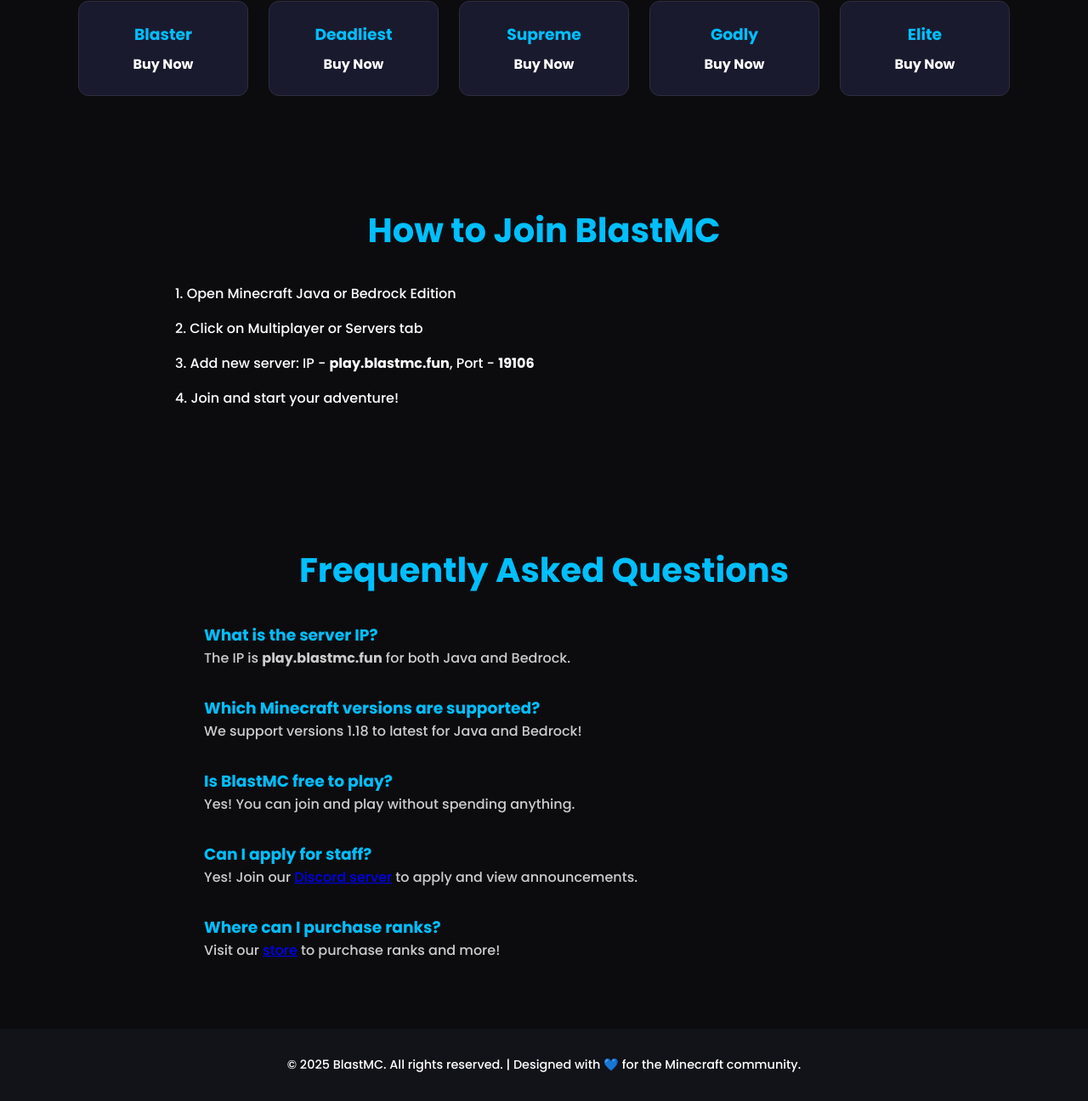
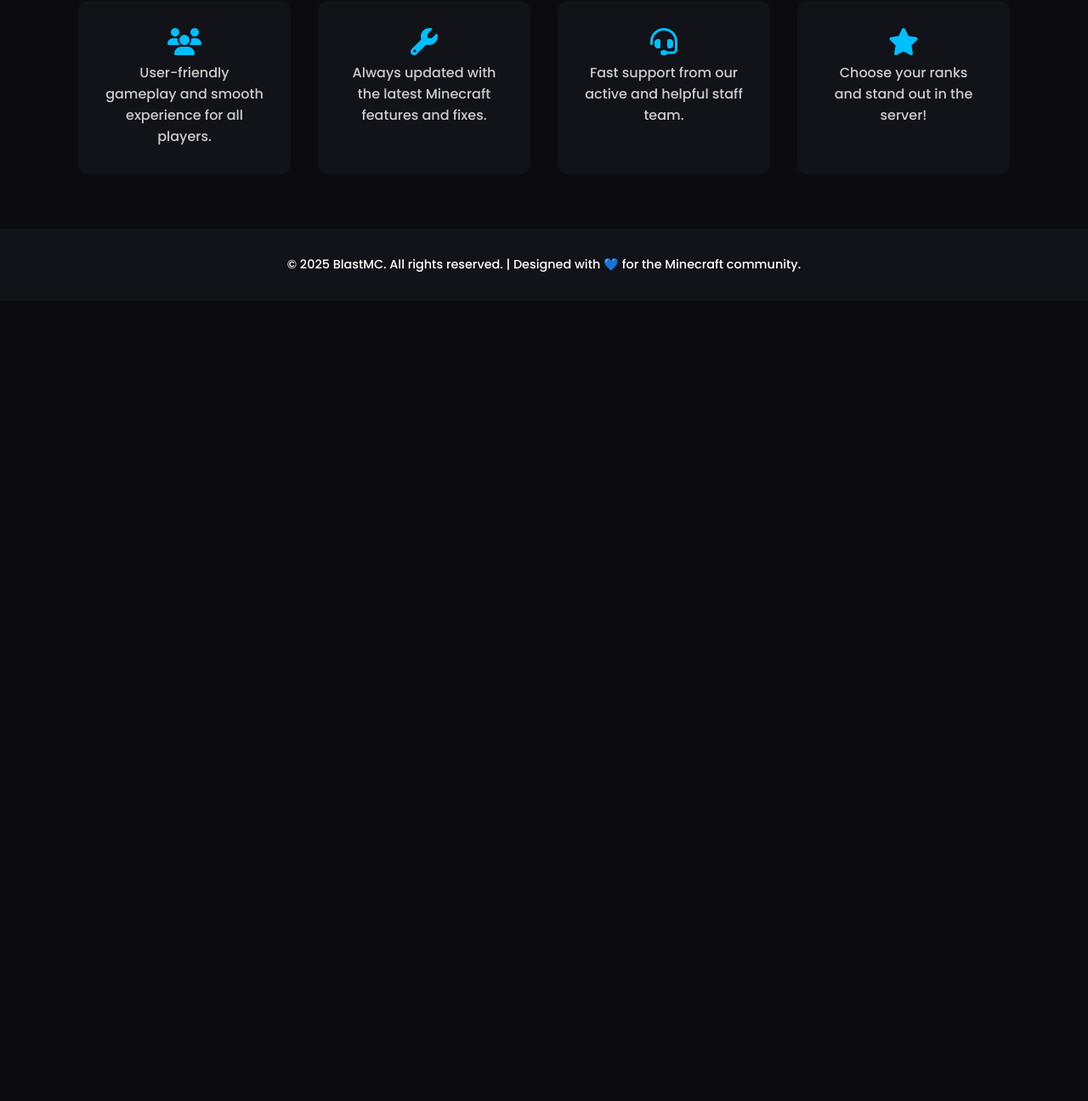
Before and after one commit to Azhaan4130/mc-server, a plain HTML site: page index.html in a window 1280 px wide. Shown: the part 1070-2366 px from the top of the page at 85% size. After the commit the page ends 1424 px from the top, so only its background shows below. Drawn offline with nearby package versions, Linux system fonts and the light colour scheme.

Commit message:
Update index.html

```diff
--- a/index.html
+++ b/index.html
@@ -5,26 +5,15 @@
   <title>BlastMC | Home</title>
   <link rel="stylesheet" href="https://cdnjs.cloudflare.com/ajax/libs/font-awesome/6.5.0/css/all.min.css" />
   <link href="https://fonts.googleapis.com/css2?family=Poppins:wght@300;500;700&display=swap" rel="stylesheet">
-  <link href="https://unpkg.com/aos@2.3.1/dist/aos.css" rel="stylesheet" />
   <style>
     * {margin: 0; padding: 0; box-sizing: border-box; font-family: 'Poppins', sans-serif;}
-    body {background-color: #0c0c0f; color: white; overflow-x: hidden; transition: background 0.3s, color 0.3s;}
+    body {background-color: #0c0c0f; color: white; overflow-x: hidden;}
     header {background-color: #121219; padding: 1.5rem 3rem; display: flex; align-items: center; justify-content: space-between;}
     .logo img {height: 60px;}
     nav a {margin: 0 15px; color: white; text-decoration: none; font-weight: 500; transition: 0.3s;}
     nav a:hover {color: #00bfff;}
-    .banner {
-      position: relative;
-      width: 100%;
-      height: 100vh;
-      background: url('https://raw.githubusercontent.com/Azhaan4130/mc-server/refs/heads/main/Picsart_25-06-02_22-50-10-761.jpg') center center/cover no-repeat;
-      display: flex;
-      align-items: center;
-      justify-content: center;
-      text-align: center;
-      padding: 2rem;
-    }
-    .banner-content {z-index: 1; max-width: 800px; background-color: rgba(0,0,0,0.6); padding: 2rem; border-radius: 1rem;}
+    .banner {position: relative; width: 100%; height: 100vh; background: linear-gradient(to bottom right, #1a1a2e, #16213e); display: flex; align-items: center; justify-content: center; text-align: center; padding: 2rem;}
+    .banner-content {z-index: 1; max-width: 800px;}
     .banner-content h1 {font-size: 4rem; margin-bottom: 1rem; background: linear-gradient(90deg, #00bfff, #1e90ff); -webkit-background-clip: text; -webkit-text-fill-color: transparent;}
     .banner-content p {font-size: 1.3rem; color: #ccc; margin-bottom: 2rem;}
     .btn-group {display: flex; justify-content: center; gap: 1rem; flex-wrap: wrap;}
@@ -35,19 +24,13 @@
     .discord-btn:hover {background: #4752c4;}
     section {padding: 4rem 2rem; text-align: center;}
     .section-title {font-size: 2.5rem; margin-bottom: 1rem; color: #00bfff;}
-    .faq {max-width: 800px; margin: 0 auto; text-align: left;}
-    .faq h3 {color: #00bfff; margin-top: 2rem;}
-    .faq p {color: #ccc; margin-bottom: 1rem;}
-    .steps {max-width: 900px; margin: 2rem auto; text-align: left;}
-    .steps ol {list-style: decimal inside; padding-left: 1rem;}
-    .steps li {margin-bottom: 1rem;}
+    .features {display: flex; flex-wrap: wrap; justify-content: center; gap: 2rem; margin-top: 2rem;}
+    .feature-box {background-color: #121219; padding: 2rem; border-radius: 12px; width: 250px; text-align: center; transition: 0.3s;}
+    .feature-box:hover {transform: translateY(-5px); box-shadow: 0 4px 15px rgba(0, 191, 255, 0.2);}
+    .feature-box i {font-size: 2rem; margin-bottom: 0.5rem; color: #00bfff;}
+    .feature-box p {color: #ccc; font-size: 1rem;}
     .footer {background-color: #121219; text-align: center; padding: 2rem; font-size: 0.9rem;}
     .footer a {color: #00bfff; text-decoration: none;}
-    .store-items {display: flex; flex-wrap: wrap; justify-content: center; gap: 1.5rem; margin-top: 2rem;}
-    .store-item {background: #1a1a2e; border: 1px solid #2e2e3e; padding: 1.5rem; border-radius: 12px; width: 200px; transition: transform 0.3s, box-shadow 0.3s;}
-    .store-item:hover {transform: translateY(-5px); box-shadow: 0 0 10px #00bfff;}
-    .store-item h3 {margin-bottom: 0.5rem; color: #00bfff;}
-    .store-item a {text-decoration: none; color: white; display: block; margin-top: 0.5rem; font-weight: bold;}
     @media (max-width: 768px) {
       header {flex-direction: column; gap: 1rem;}
       .banner-content h1 {font-size: 2.5rem;}
@@ -58,9 +41,7 @@
 <body>
   <header>
     <div class="logo">
-      <a href="index.html">
-        <img src="https://raw.githubusercontent.com/Azhaan4130/mc-server/refs/heads/main/Picsart_25-05-16_16-10-32-479.jpg" alt="BlastMC Logo">
-      </a>
+      <img src="https://raw.githubusercontent.com/Azhaan4130/mc-server/refs/heads/main/Picsart_25-05-16_16-10-32-479.jpg" alt="BlastMC Logo">
     </div>
     <nav>
       <a href="index.html">Home</a>
@@ -69,7 +50,7 @@
       <a href="https://discord.gg/blastmc" target="_blank">Discord</a>
     </nav>
   </header>  <div class="banner">
-    <div class="banner-content" data-aos="fade-up">
+    <div class="banner-content">
       <h1>Welcome to BlastMC</h1>
       <p>Experience high-quality Minecraft gameplay including Lifesteal, FFA, and more on our powerful Velocity network.</p>
       <div class="btn-group">
@@ -77,60 +58,28 @@
         <a href="https://discord.gg/blastmc" class="discord-btn" target="_blank">Join Discord</a>
       </div>
     </div>
-  </div>  <section data-aos="zoom-in">
-    <h2 class="section-title">Ranks & Coins</h2>
-    <div class="store-items">
-      <div class="store-item">
-        <h3>Blaster</h3>
-        <a href="https://store.blastmc.fun">Buy Now</a>
+  </div>  <section>
+    <h2 class="section-title">What is BlastMC?</h2>
+    <div class="features">
+      <div class="feature-box">
+        <i class="fa-solid fa-users"></i>
+        <p>User-friendly gameplay and smooth experience for all players.</p>
       </div>
-      <div class="store-item">
-        <h3>Deadliest</h3>
-        <a href="https://store.blastmc.fun">Buy Now</a>
+      <div class="feature-box">
+        <i class="fa-solid fa-wrench"></i>
+        <p>Always updated with the latest Minecraft features and fixes.</p>
       </div>
-      <div class="store-item">
-        <h3>Supreme</h3>
-        <a href="https://store.blastmc.fun">Buy Now</a>
+      <div class="feature-box">
+        <i class="fa-solid fa-headset"></i>
+        <p>Fast support from our active and helpful staff team.</p>
       </div>
-      <div class="store-item">
-        <h3>Godly</h3>
-        <a href="https://store.blastmc.fun">Buy Now</a>
-      </div>
-      <div class="store-item">
-        <h3>Elite</h3>
-        <a href="https://store.blastmc.fun">Buy Now</a>
+      <div class="feature-box">
+        <i class="fa-solid fa-star"></i>
+        <p>Choose your ranks and stand out in the server!</p>
       </div>
     </div>
-  </section>  <section data-aos="fade-up">
-    <h2 class="section-title">How to Join BlastMC</h2>
-    <div class="steps">
-      <ol>
-        <li>Open Minecraft Java or Bedrock Edition</li>
-        <li>Click on Multiplayer or Servers tab</li>
-        <li>Add new server: IP - <strong>play.blastmc.fun</strong>, Port - <strong>19106</strong></li>
-        <li>Join and start your adventure!</li>
-      </ol>
-    </div>
-  </section>  <section data-aos="fade-up">
-    <h2 class="section-title">Frequently Asked Questions</h2>
-    <div class="faq">
-      <h3>What is the server IP?</h3>
-      <p>The IP is <strong>play.blastmc.fun</strong> for both Java and Bedrock.</p><h3>Which Minecraft versions are supported?</h3>
-  <p>We support versions 1.18 to latest for Java and Bedrock!</p>
-
-  <h3>Is BlastMC free to play?</h3>
-  <p>Yes! You can join and play without spending anything.</p>
-
-  <h3>Can I apply for staff?</h3>
-  <p>Yes! Join our <a href="https://discord.gg/blastmc" target="_blank">Discord server</a> to apply and view announcements.</p>
-
-  <h3>Where can I purchase ranks?</h3>
-  <p>Visit our <a href="https://store.blastmc.fun" target="_blank">store</a> to purchase ranks and more!</p>
-</div>
-
-  </section>  <footer class="footer">
+  </section>  <!-- Remaining sections stay unchanged -->  <footer class="footer">
     &copy; 2025 BlastMC. All rights reserved. | Designed with 💙 for the Minecraft community.
-  </footer>  <a href="https://discord.gg/blastmc" target="_blank" style="position:fixed;bottom:20px;right:20px;background:#5865F2;padding:12px 18px;color:white;border-radius:50px;font-weight:bold;text-decoration:none;z-index:999;">
-    Join Discord
-  </a>  <script src="https://unpkg.com/aos@2.3.1/dist/aos.js"></script>  <script>AOS.init();</script></body>
+  </footer>
+</body>
 </html>
```
